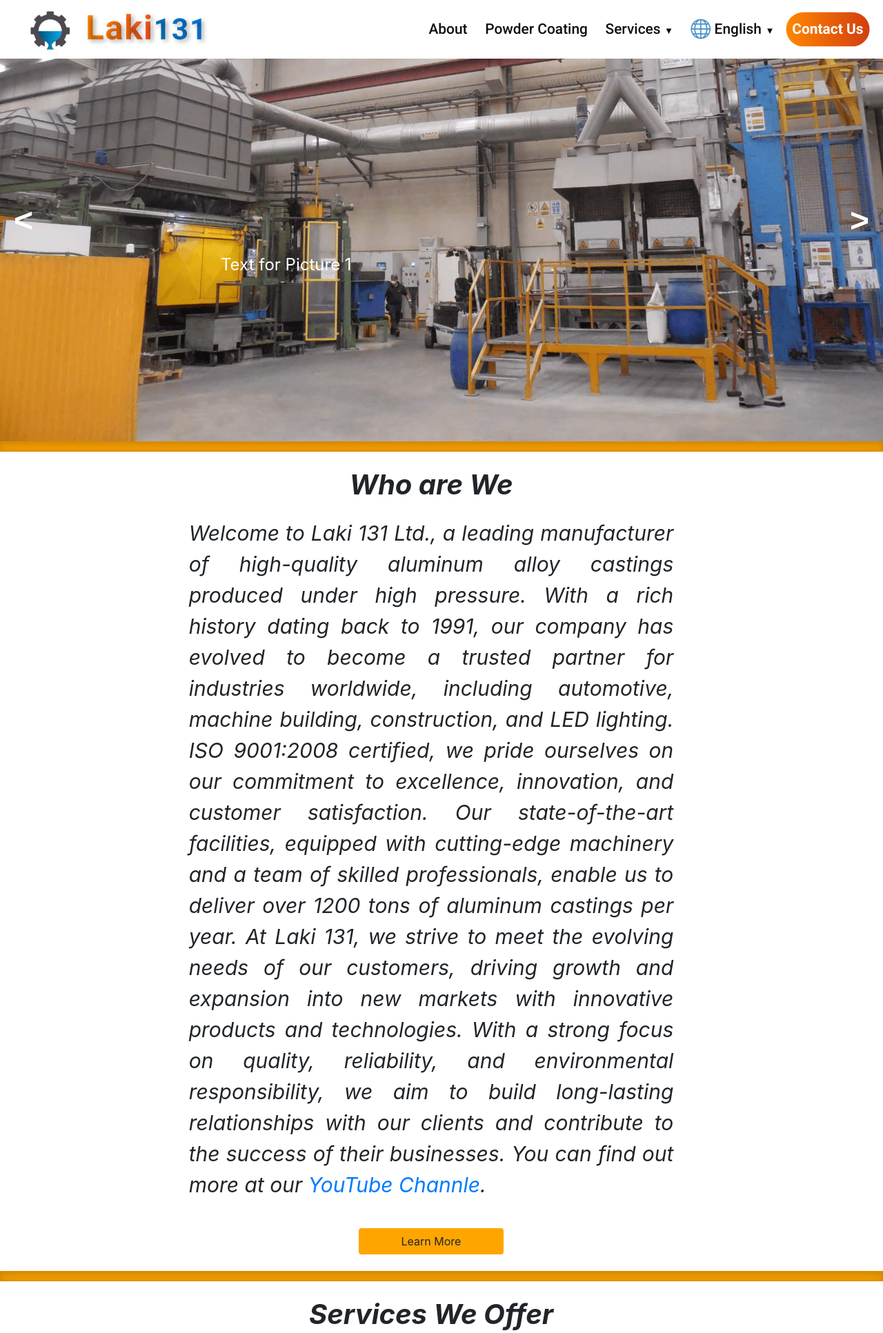
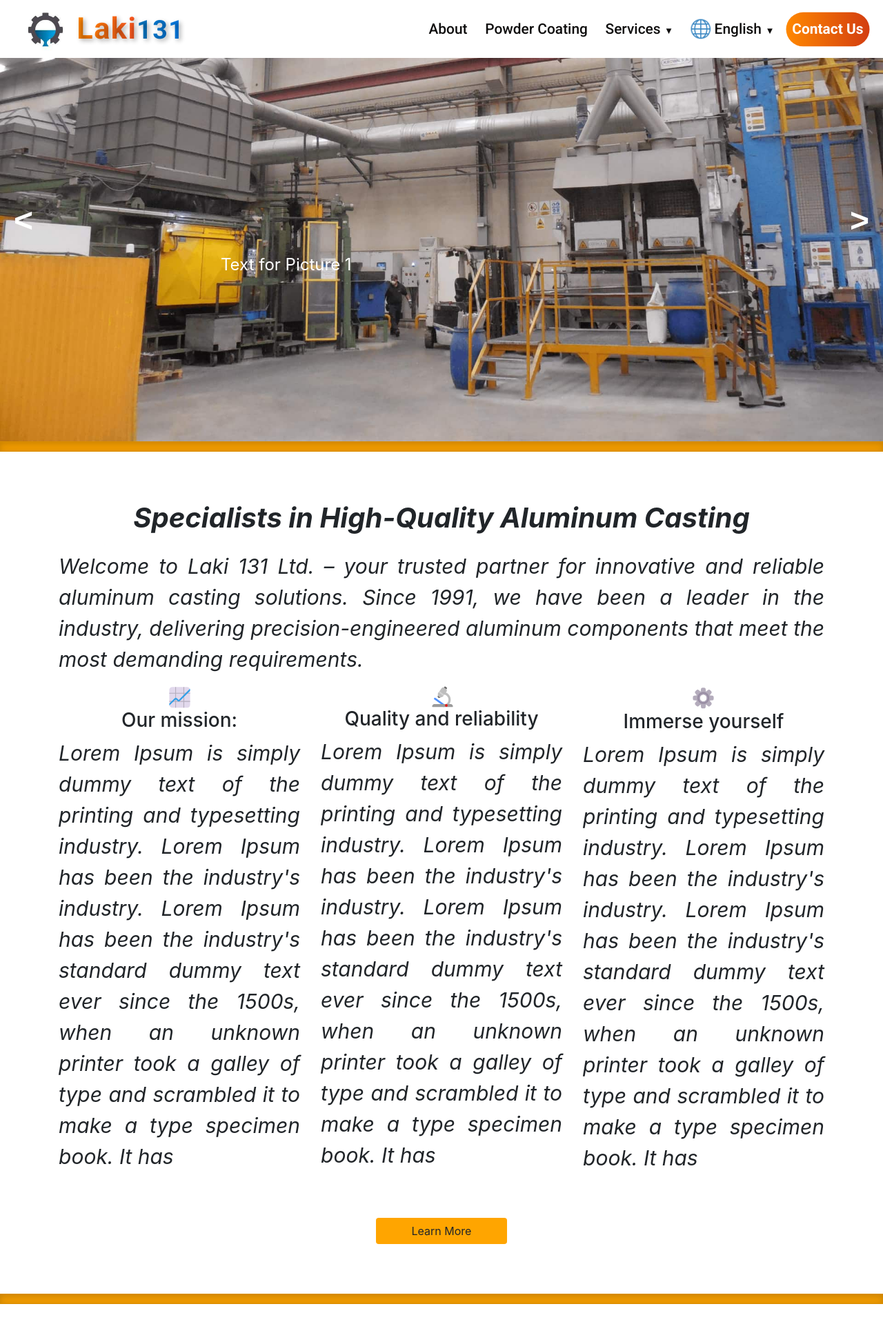
Before and after one commit to tazera/Luki131Website, a PHP site: page / in a window 1280 px wide. Shown: the top 1933 px of the page at 69% size. Run offline with PHP 8.4, Linux system fonts and the light colour scheme; some libraries are stand-ins or nearby versions.

Commit message:
Fixed the our services landing page

```diff
--- /dev/null
+++ b/components/index_components/introduction.php
@@ -0,0 +1,58 @@
+<!-- filepath: /c:/Work/Projects/Luki131Website/components/Index_components/introduction.php -->
+<!DOCTYPE html>
+<html lang="en">
+<head>
+    <meta charset="UTF-8">
+    <meta name="viewport" content="width=device-width, initial-scale=1.0">
+    <title>Introduction</title>
+    <!-- Bootstrap CSS -->
+    <link href="https://stackpath.bootstrapcdn.com/bootstrap/4.5.2/css/bootstrap.min.css" rel="stylesheet">
+    <link rel="stylesheet" href="styles/introduction.css">
+</head>
+<body>
+    <!--WHO ARE WE BOX-->
+    <div class="container my-5">
+        <div class="row justify-content-center">
+            <div class="col-12 text-center">
+                <h1 class="m-4 fw-bold">Specialists in High-Quality Aluminum Casting</h1>
+                <p>Welcome to Laki 131 Ltd. – your trusted partner for innovative and reliable aluminum casting solutions. Since 1991, we have been a leader in the industry, delivering precision-engineered aluminum components that meet the most demanding requirements.</p>
+            </div>
+        </div>
+
+        <!-- Three Sections -->
+        <div class="row text-center">
+            <div class="col-md-4 mb-4">
+                <div class="section-box">
+                    <img src="resources/introduction_1.png" alt="Section 1" class="img-fluid">
+                    <h3>Our mission:</h3>
+                    <p>Lorem Ipsum is simply dummy text of the printing and typesetting industry. Lorem Ipsum has been the industry's industry. Lorem Ipsum has been the industry's standard dummy text ever since the 1500s, when an unknown printer took a galley of type and scrambled it to make a type specimen book. It has</p>
+                </div>
+            </div>
+            <div class="col-md-4 mb-4">
+                <div class="section-box">
+                    <img src="resources/introduction_2.png" alt="Section 2" class="img-fluid">
+                    <h3>Quality and reliability</h3>
+                    <p>Lorem Ipsum is simply dummy text of the printing and typesetting industry. Lorem Ipsum has been the industry's industry. Lorem Ipsum has been the industry's standard dummy text ever since the 1500s, when an unknown printer took a galley of type and scrambled it to make a type specimen book. It has</p>
+                </div>
+            </div>
+            <div class="col-md-4 mb-4">
+                <div class="section-box">
+                    <img src="resources/introduction_3.png" alt="Section 3" class="img-fluid">
+                    <h3>Immerse yourself</h3>
+                    <p>Lorem Ipsum is simply dummy text of the printing and typesetting industry. Lorem Ipsum has been the industry's industry. Lorem Ipsum has been the industry's standard dummy text ever since the 1500s, when an unknown printer took a galley of type and scrambled it to make a type specimen book. It has</p>
+                </div>
+            </div>
+        </div>
+
+        <!--LEARN MORE BUTTON-->
+        <div class="row justify-content-center">
+            <a class="btn btn-default col-2 m-4" style="background-color: orange;">Learn More</a>
+        </div>
+    </div>
+
+    <!-- Bootstrap JS and dependencies -->
+    <script src="https://code.jquery.com/jquery-3.5.1.slim.min.js"></script>
+    <script src="https://cdn.jsdelivr.net/npm/@popperjs/core@2.5.4/dist/umd/popper.min.js"></script>
+    <script src="https://stackpath.bootstrapcdn.com/bootstrap/4.5.2/js/bootstrap.min.js"></script>
+</body>
+</html>
--- a/components/navbar/navbar.css
+++ b/components/navbar/navbar.css
@@ -43,15 +43,28 @@ body,
     font-weight: 700;
     display: flex;
     align-items: center;
-    transform: scale(1.7); /* Scale up the brand elements */
+    transform: scale(1.5); /* Scale up the brand elements */
     transform-origin: left center;  /* Ensure scaling starts from the left */
     font-family: "Roboto", sans-serif;
     letter-spacing: 1px; /* Add letter spacing */
 }
 
+/* Scale down on small screens */
+@media (max-width: 768px) {
+    .navbar-brand {
+        transform: scale(1);
+        font-size: 20px;
+    }
+    .navbar-nav .nav-link {
+        font-size: 14px;  /* Smaller link text */
+        padding: 5px 10px;
+    }
+}
+
 .navbar-brant-icon {
     width: 42px; /* Set width to match favicon size */
     height: 42px; /* Set height to match favicon size */
+    margin-top: -3px;
 }
 
 
--- a/index.php
+++ b/index.php
@@ -17,6 +17,8 @@ array_push($client_details['visited_pages'], 'index.php');
 	<?php require_once('globals/bootstrapCSS.php'); ?>
 	<link rel="stylesheet" href="styles/partner_slider.css">
 	<link rel="stylesheet" href="styles/div_slider.css">
+	<link rel="stylesheet" href="globals/static/output.css">
+	<link rel="stylesheet" href="styles/index.css">
 	<title>Laki 131</title>
 	<link rel="icon" type="image/png" href="resources/logo.png">
 </head>
@@ -46,50 +48,50 @@ array_push($client_details['visited_pages'], 'index.php');
 	<!--DIVIDER-->
 	<?php require('components/divider/divider.php'); ?>
 
-	<!--WHO ARE WE BOX-->
-	<div class="row justify-content-center w-100">
-		<!--TEXT CONTENT-->
-		<div class="row justify-content-center">
-			<div class="col-7">
-				<h1 class="m-4 fw-bold" style="text-align: center;">Who are We</h1>
-				<p style="text-align: justify;">
-					Welcome to Laki 131 Ltd., a leading manufacturer of high-quality aluminum alloy castings produced under high pressure. With a rich history dating back to 1991, our company has evolved to become a trusted partner for industries worldwide, including automotive, machine building, construction, and LED lighting. ISO 9001:2008 certified, we pride ourselves on our commitment to excellence, innovation, and customer satisfaction. Our state-of-the-art facilities, equipped with cutting-edge machinery and a team of skilled professionals, enable us to deliver over 1200 tons of aluminum castings per year. At Laki 131, we strive to meet the evolving needs of our customers, driving growth and expansion into new markets with innovative products and technologies. With a strong focus on quality, reliability, and environmental responsibility, we aim to build long-lasting relationships with our clients and contribute to the success of their businesses. You can find out more at our <a href="https://www.youtube.com/@emilruskov7485" target="_blank">YouTube Channle</a>.
-				</p>
-			</div>
-		</div>
-
-		<!--LEARN MORE BUTTON-->
-		<div class="row justify-content-center">
-			<a class="btn btn-default col-2 m-4" style="background-color: orange;">Learn More</a>
-		</div>
-	</div>
+	<?php require_once('components/index_components/introduction.php'); ?>
 
 	<!--DIVIDER-->
 	<?php require('components/divider/divider.php'); ?>
 
-	<!--SERVICES WE OFFER-->
-	<div class="row justify-content-center w-100">
-		<!--TEXT CONTENT-->
-		<div class="row justify-content-center">
-			<div class="col-7">
-				<h1 class="m-4 fw-bold" style="text-align: center;">Services We Offer</h1>
-				<p style="text-align: justify;">
-					At Laki 131, we offer a range of services designed to meet the diverse needs of our clients. Our two main areas of expertise are:
-				</p>
-				<ul>
-					<li>
-						<p>
-							Aluminum Casting: We utilize modern technologies and state-of-the-art equipment to produce high-quality aluminum castings. Our facilities are equipped with advanced machinery, including cold chamber casting machines, allowing us to deliver precision-crafted parts with exceptional accuracy and consistency.
-						</p>
-					</li>
-					<li>
-						<p>
-							Powder Coating: We also provide a powder coating service, using the latest technologies to apply a durable and corrosion-resistant finish to our clients' products. Our powder coating process ensures a high-quality, long-lasting finish that meets the most stringent standards.
-						</p>
-					</li>
-				</ul>
-			</div>
-		</div>
+	<!--Our Services-->
+	<section class="container py-5">
+        <h2 class="text-center fw-bold mb-4">Our Services</h2>
+
+        <div class="row g-4">
+            <!-- Card 1 -->
+            <div class="col-md-4">
+                <div class="card shadow">
+                    <img src="resources/Service1.jpg/300" class="card-img-top" alt="Service 1">
+                    <div class="card-body text-center">
+                        <h5 class="card-title">Service One</h5>
+                        <p class="card-text">Lorem ipsum dolor sit amet, consectetur adipiscing elit.</p>
+                    </div>
+                </div>
+            </div>
+
+            <!-- Card 2 -->
+            <div class="col-md-4">
+                <div class="card shadow">
+                    <img src="resources/Service2.jpg/300" class="card-img-top" alt="Service 2">
+                    <div class="card-body text-center">
+                        <h5 class="card-title">Service Two</h5>
+                        <p class="card-text">Suspendisse potenti. Pellentesque habitant morbi tristique senectus.</p>
+                    </div>
+                </div>
+            </div>
+
+            <!-- Card 3 -->
+            <div class="col-md-4">
+                <div class="card shadow">
+                    <img src="resources/Service1.jpg/300" class="card-img-top" alt="Service 3">
+                    <div class="card-body text-center">
+                        <h5 class="card-title">Service Three</h5>
+                        <p class="card-text">Curabitur vel quam et turpis tincidunt molestie.</p>
+                    </div>
+                </div>
+            </div>
+        </div>
+    </section>
 
 		<!--LEARN MORE BUTTON-->
 		<div class="row justify-content-center">
@@ -211,7 +213,7 @@ array_push($client_details['visited_pages'], 'index.php');
 	<!--DIVIDER-->
 	<?php require('components/divider/divider.php'); ?>
 
-	<!--SERVICES WE OFFER-->
+	<!--FIND US-->
 	<div class="row justify-content-center w-100 mb-5" style="">
 		<div class="row justify-content-center mb-5">
 			<h1 class="fw-bold m-4" style="text-align: center;">Where Can You Find Us?</h2>
@@ -229,7 +231,7 @@ array_push($client_details['visited_pages'], 'index.php');
 	<!--DIVIDER-->
 	<?php require('components/divider/divider.php'); ?>
 
-	<!--SERVICES WE OFFER-->
+	<!--MACHINE PARK-->
 	<div class="row justify-content-center w-100 mb-5" style="">
 		<div class="row justify-content-center mb-5">
 			<h1 class="fw-bold m-4" style="text-align: center;">Machine Park</h2>
```
Also changed, not shown: components/index_components/introduction.css (added, +28 -0 lines), resources/Service1.jpg (added), resources/Service2.jpg (added), resources/Service3.jpg (added), resources/introduction_1.png (added), resources/introduction_2.png (added), resources/introduction_3.png (added).
